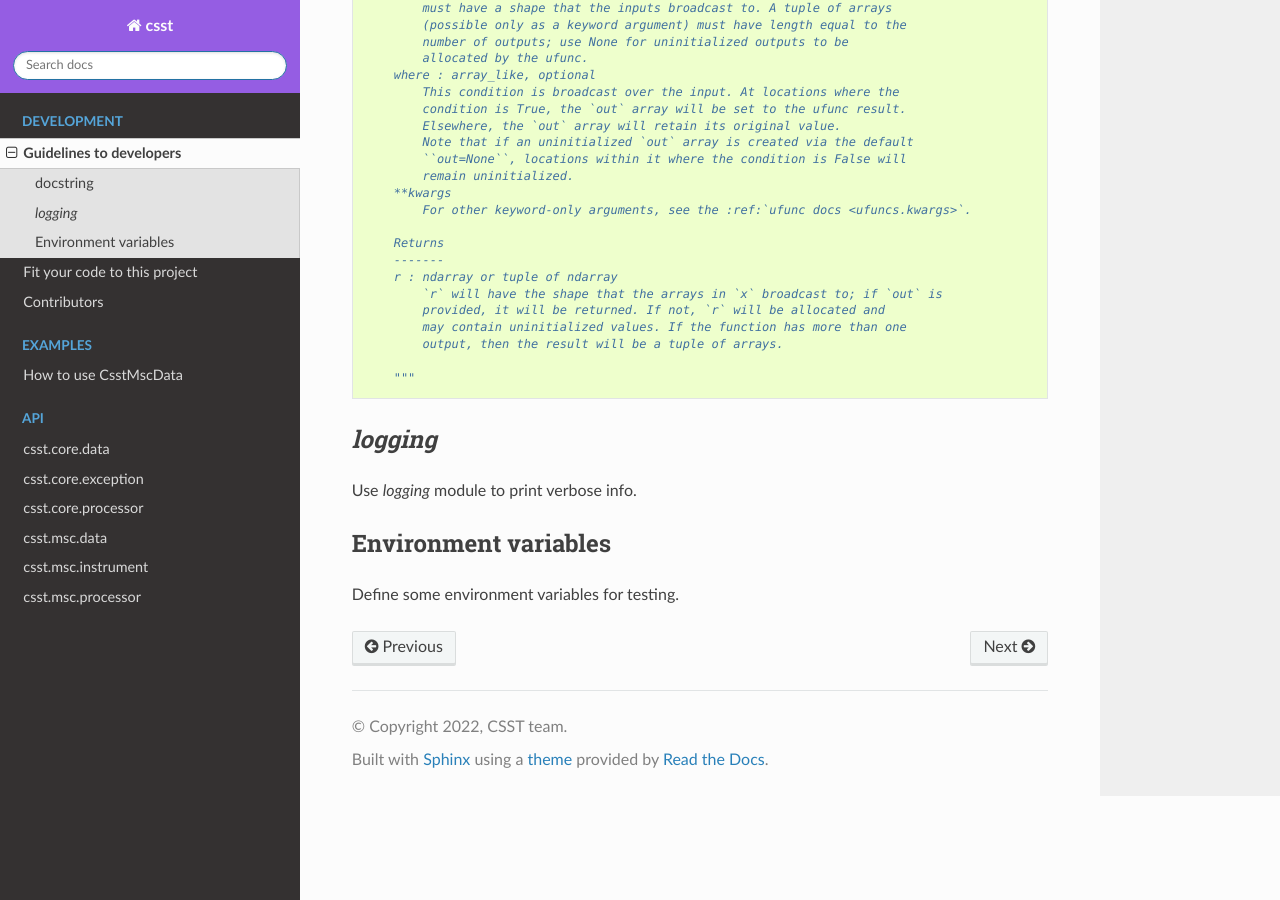
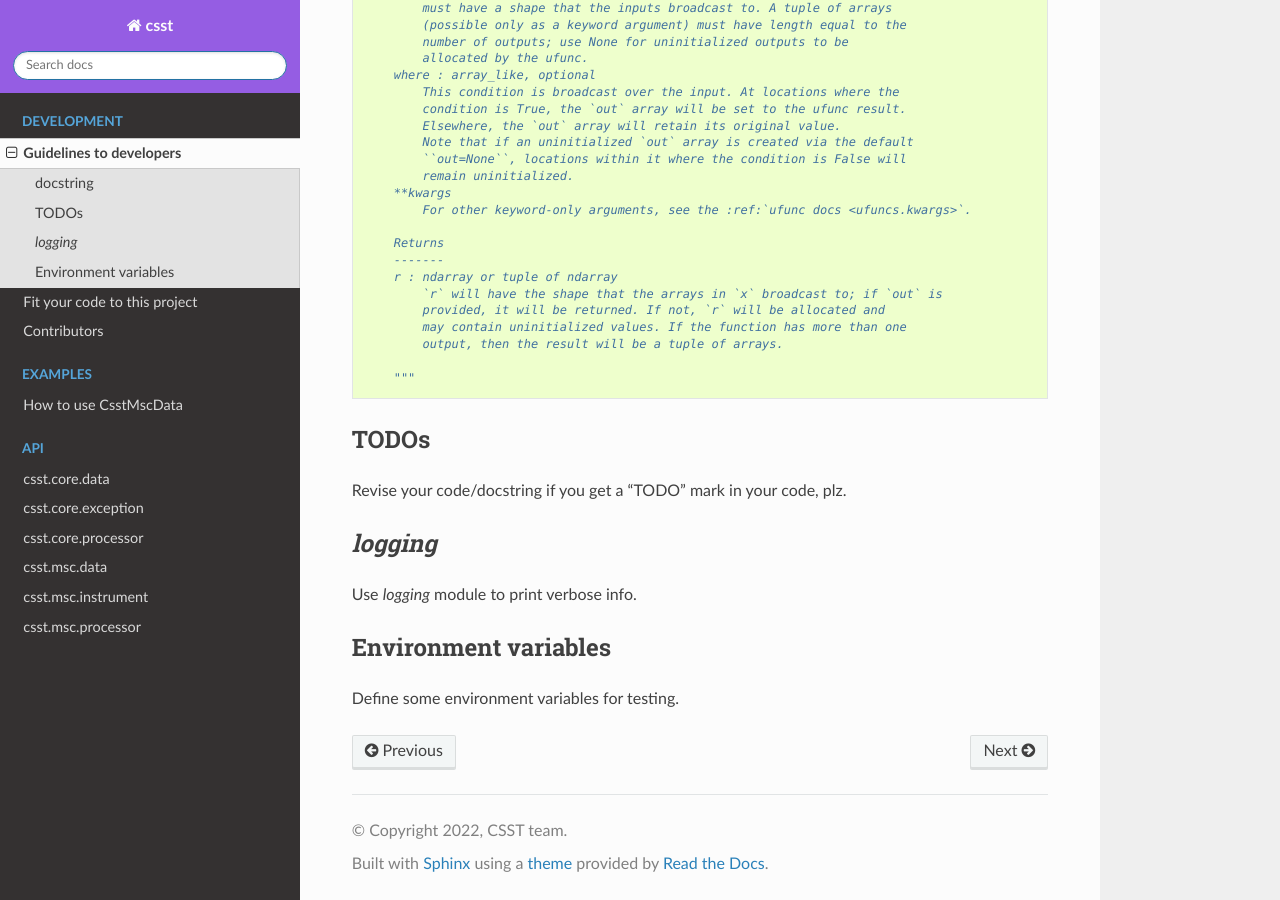
Before and after one commit to csster/csst, a Sphinx documentation site: the page built from doc/source/csster.rst, in a window 1280 px wide and 900 px high, scrolled down 1551 px. Built offline with Sphinx 7.4.7 and the Read the Docs theme 2.0.0, drawn with Linux system fonts in a browser that asks for light colours.

Commit message:
added TODO

```diff
--- a/doc/source/csster.rst
+++ b/doc/source/csster.rst
@@ -108,6 +108,10 @@ An example: the docstring of numpy.cos()
         """
 
 
+TODOs
+-----
+
+Revise your code/docstring if you get a "TODO" mark in your code, plz.
 
 `logging`
 ---------
```
